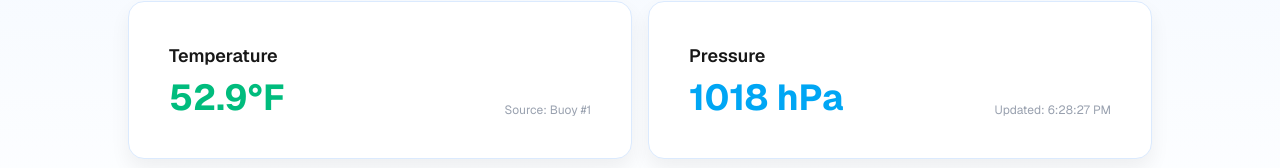
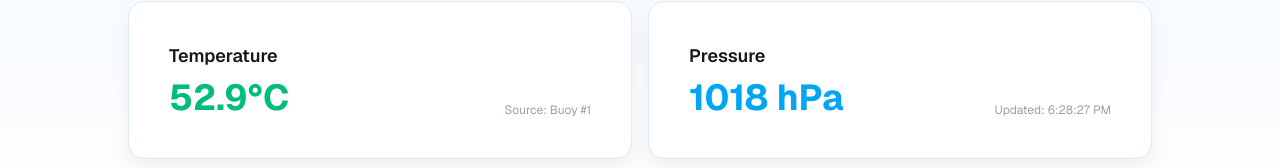
Before and after one commit to daigenburton/smartbuoy-webapp, a Next.js app in the folder frontend/: page /dashboard in a window 1280 px wide. Shown: the part 297-465 px from the top of the page. Built offline with nearby package versions, Linux system fonts and the light colour scheme; no server answers.

Commit message:
Changed temp unit to celsius

```diff
--- a/frontend/src/app/dashboard/DashboardContent.tsx
+++ b/frontend/src/app/dashboard/DashboardContent.tsx
@@ -170,7 +170,7 @@ export default function DashboardContent() {
           <h2 className="text-lg font-semibold mb-2">Temperature</h2>
           <div className="flex items-end justify-between">
             <span className="text-4xl font-bold text-emerald-500">
-              {data.temperatureF.toFixed(1)}°F
+              {data.temperatureF.toFixed(1)}°C
             </span>
             <span className="text-xs text-gray-400">Source: {selectedBuoyName}</span>
           </div>
```
